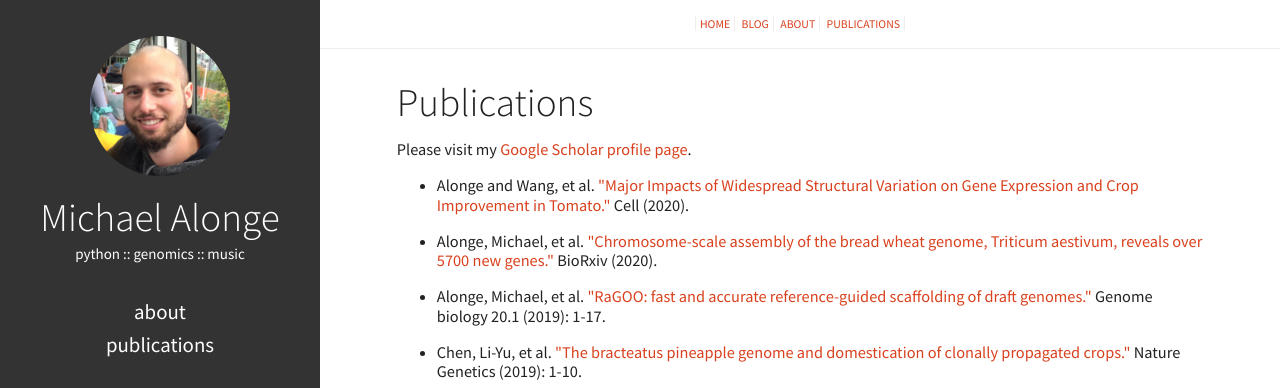
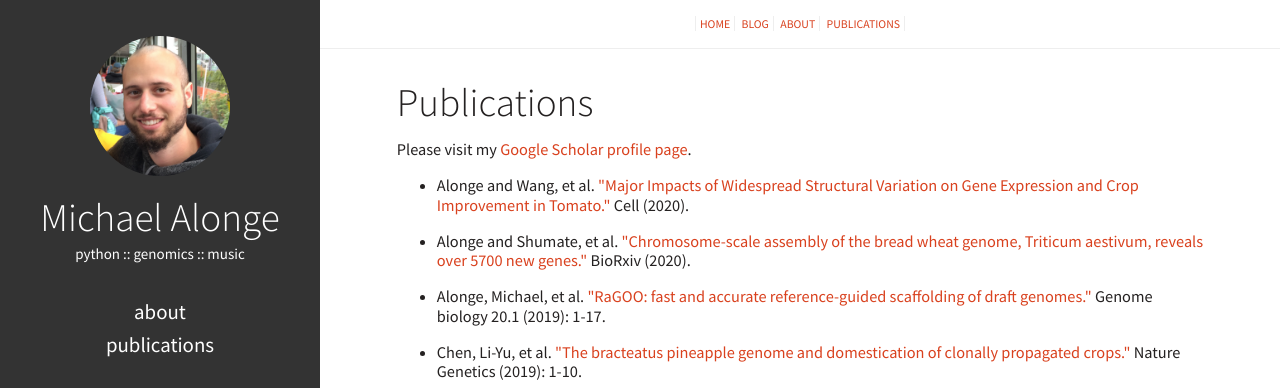
Before and after one commit to malonge/old_malonge.github.io, a plain HTML site: page pages/publications.html in a window 1280 px wide. Shown: the top 388 px of the page. Drawn offline with Linux system fonts and the light colour scheme.

Commit message:
Update documentation

```diff
--- a/pages/publications.html
+++ b/pages/publications.html
@@ -71,7 +71,7 @@
 <p>Alonge and Wang, et al. <a href="https://www.sciencedirect.com/science/article/pii/S0092867420306164">"Major Impacts of Widespread Structural Variation on Gene Expression and Crop Improvement in Tomato."</a> Cell (2020).</p>
 </li>
 <li>
-<p>Alonge, Michael, et al. <a href="https://www.biorxiv.org/content/10.1101/2020.04.06.028746v2">"Chromosome-scale assembly of the bread wheat genome, Triticum aestivum, reveals over 5700 new genes."</a> BioRxiv (2020).</p>
+<p>Alonge and Shumate, et al. <a href="https://www.biorxiv.org/content/10.1101/2020.04.06.028746v2">"Chromosome-scale assembly of the bread wheat genome, Triticum aestivum, reveals over 5700 new genes."</a> BioRxiv (2020).</p>
 </li>
 <li>
 <p>Alonge, Michael, et al. <a href="https://genomebiology.biomedcentral.com/articles/10.1186/s13059-019-1829-6">"RaGOO: fast and accurate reference-guided scaffolding of draft genomes."</a> Genome biology 20.1 (2019): 1-17.</p>
```
